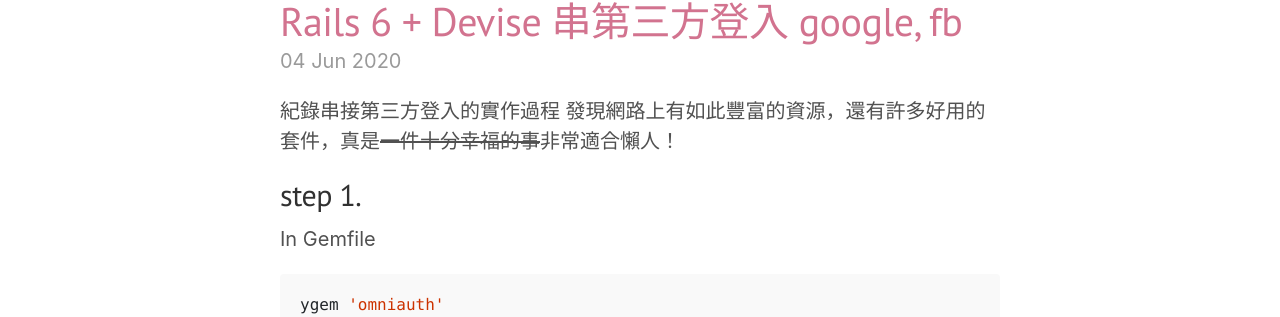
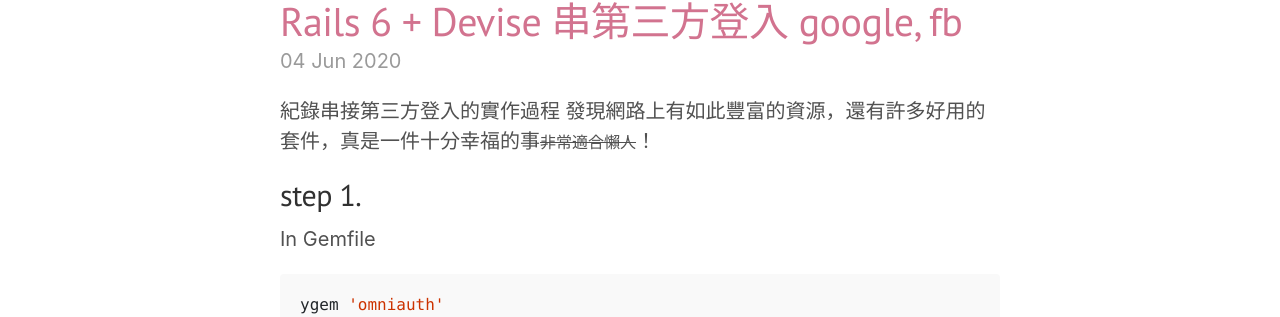
Before and after one commit to lindawu100/lindawu100.github.io, a Jekyll site: the page built from _posts/2020-06-04-rails-devise-google-fb.md, in a window 1280 px wide and 900 px high, scrolled down 775 px. Shown: the part 161-478 px from the top of the window. Built offline with Jekyll 4.4.1, drawn with Linux system fonts in a browser that asks for light colours.

Commit message:
home_page_excerpt

```diff
--- a/_posts/2020-06-04-rails-devise-google-fb.md
+++ b/_posts/2020-06-04-rails-devise-google-fb.md
@@ -4,7 +4,7 @@
 ---
 
 紀錄串接第三方登入的實作過程
-發現網路上有如此豐富的資源，還有許多好用的套件，真是<del>一件十分幸福的事</del>非常適合懶人！
+發現網路上有如此豐富的資源，還有許多好用的套件，真是一件十分幸福的事<small><del>非常適合懶人</del></small>！
 
 ## step 1.
 
--- a/index.html
+++ b/index.html
@@ -14,7 +14,7 @@
 
     <span class="post-date">{{ post.date | date_to_string }}</span>
 
-    <!-- {{ post.content }} -->
+    {{ post.excerpt }}
   </div>
   {% endfor %}
 </div>
```
